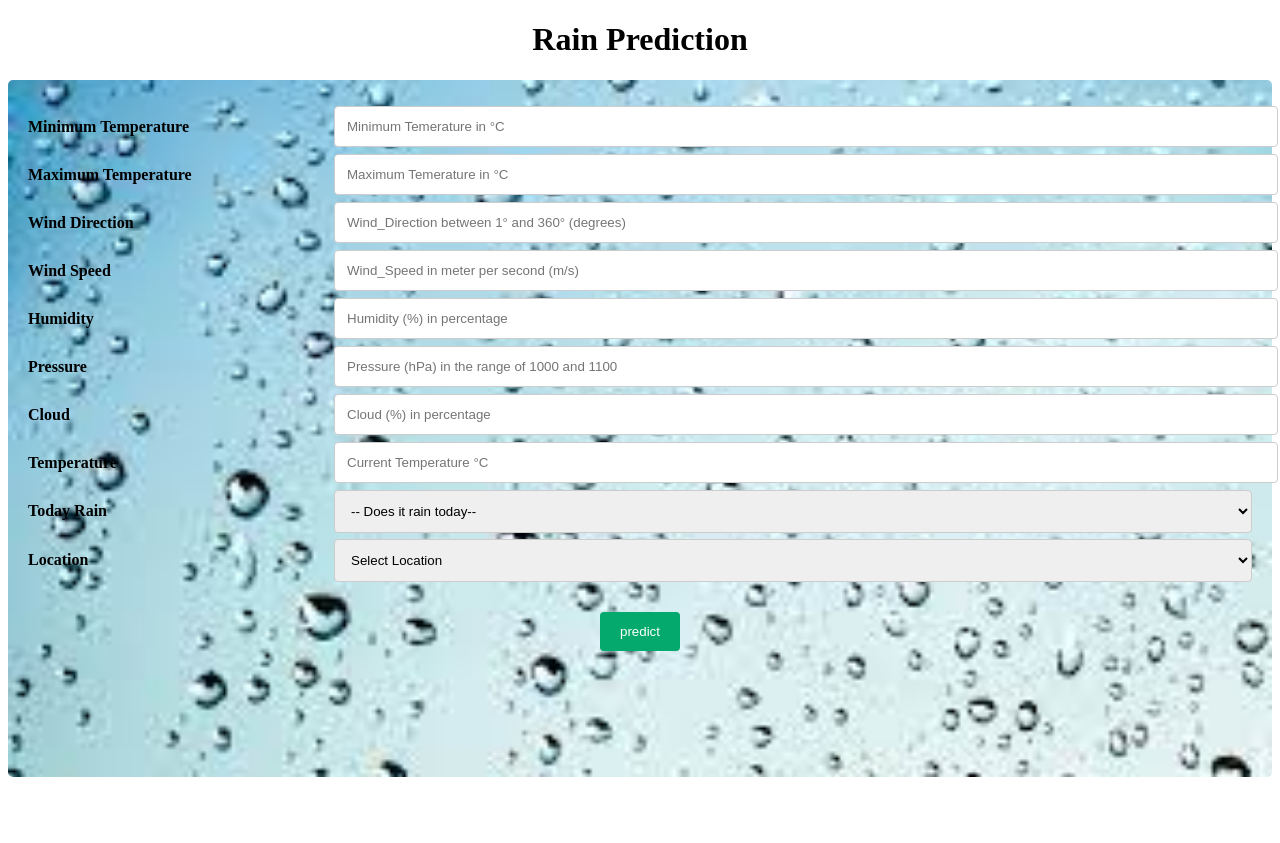
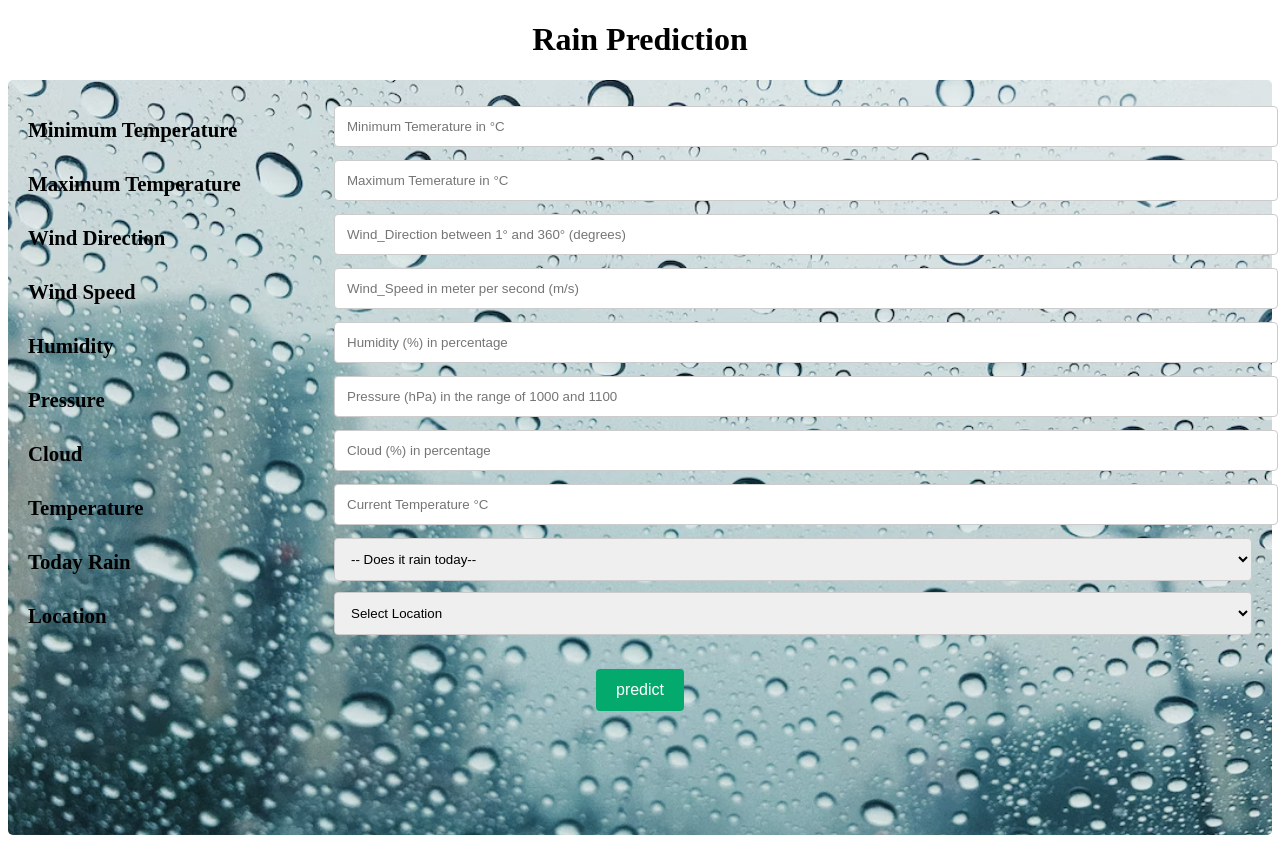
Before and after one commit to chetanredde/Rain-Prediction, a Flask app: page / in a window 1280 px wide. Before the commit the page ends 777 px from the top, so only its background shows below. Run offline with Flask 2, Linux system fonts and the light colour scheme; parts of the project's set-up code (start-up, migrations or seed data) failed here and were passed over.

Commit message:
Update style.css

```diff
--- a/static/style.css
+++ b/static/style.css
@@ -51,6 +51,7 @@ label {
 	border-radius: 4px;
 	cursor: pointer;
 	float: right;
+	font-size: 1rem;
 }
 
 .btn-submit:hover {
@@ -61,11 +62,11 @@ label {
 	border-radius: 5px;
 	background-color: #f2f2f2;
 	padding: 20px;
-	background-image: url('images/drops.jpg');
+	background-image: url('images/photo-1531533748270-34089046fb49.avif');
 	background-position: cover;
-	background-repeat:no-repeat;
-    background-size: cover;
-    background-position: center;
+	background-repeat: no-repeat;
+	background-size: cover;
+	background-position: center;
 }
 
 .col-25 {
@@ -76,7 +77,7 @@ label {
 
 .col-25 label {
 	font-weight: bold;
-	font-size: 1rem;
+	font-size: 1.3rem;
 }
 
 .col-75 {
```
